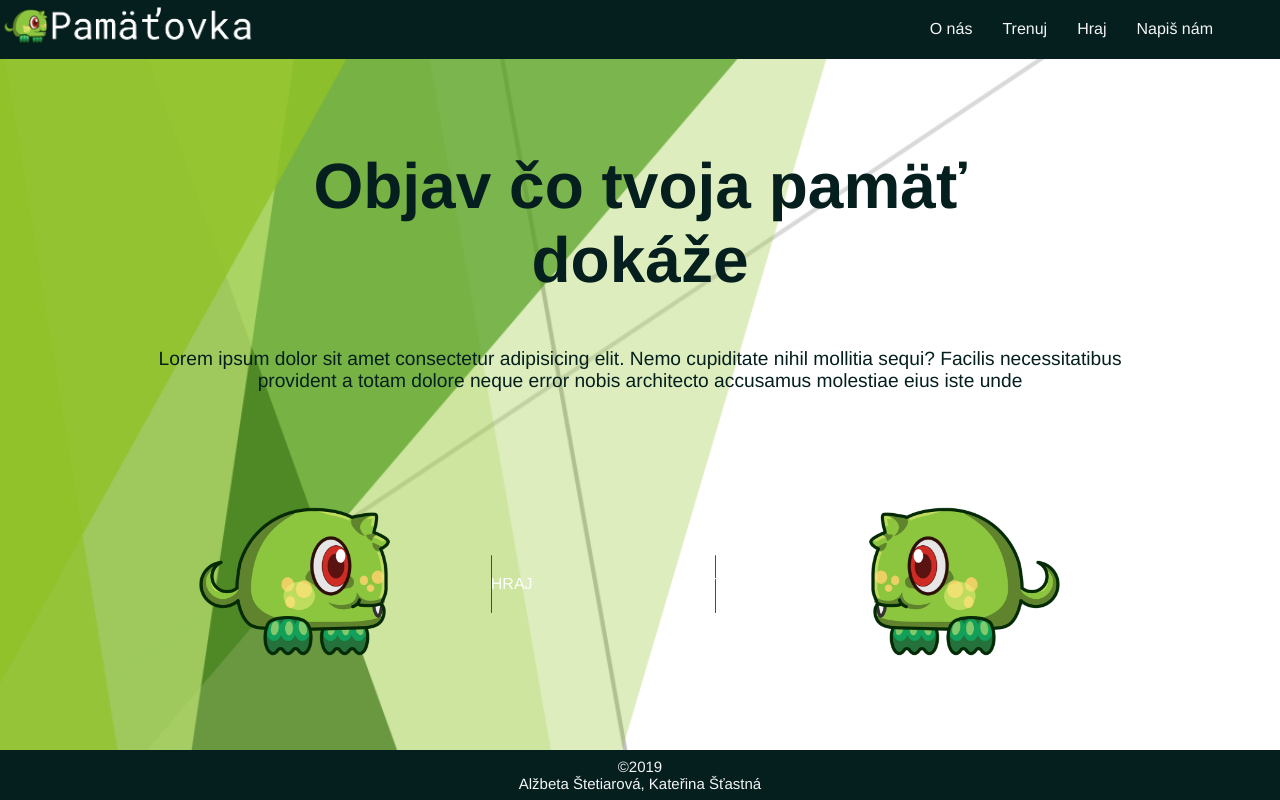
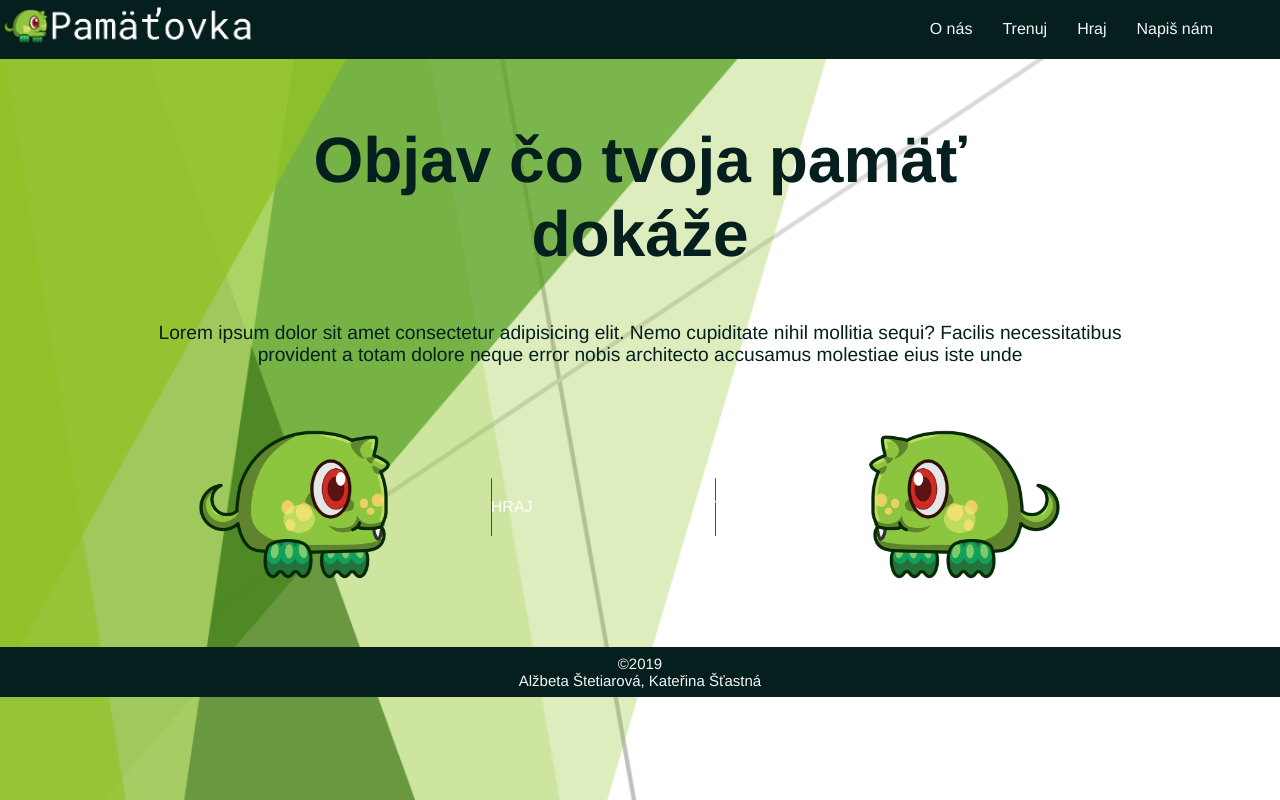
Before and after one commit to Allicce/memory-game, a Vue app: page / in a window 1280 px wide. Built offline with nearby package versions, Linux system fonts and the light colour scheme.

Commit message:
fix welcome page

```diff
--- a/src/views/WelcomePage.vue
+++ b/src/views/WelcomePage.vue
@@ -162,6 +162,10 @@ export default {
   }
 
   @media(min-width: 1200px) {
+    .container  {
+      display: block;
+    }
+
     .text {
       padding: 5% 0 0 0;
     }
```
